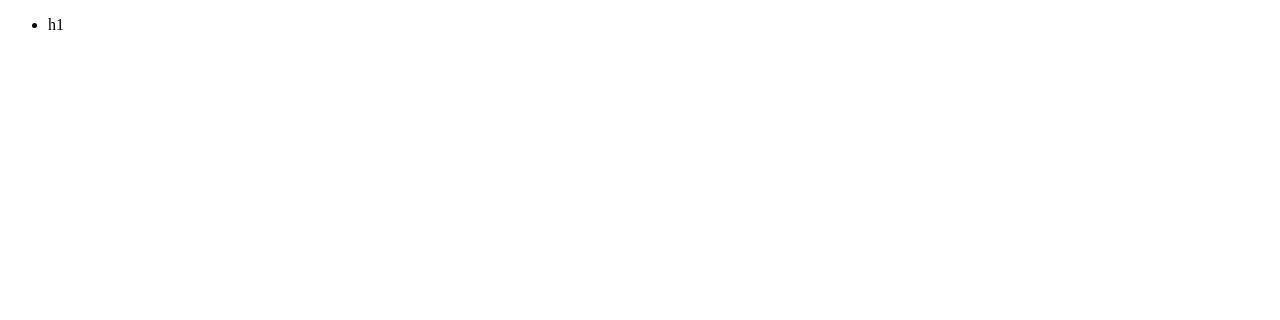
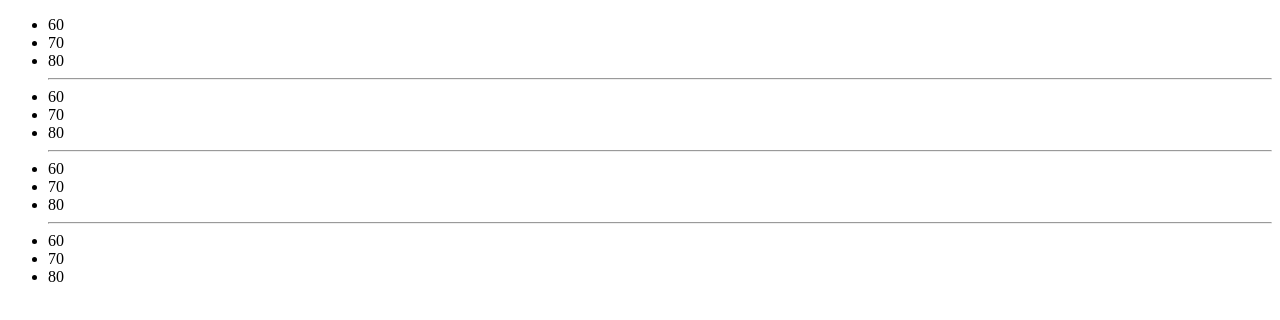
Before and after one commit to wieLai/mydemo, a Vue app: page /#/ in a window 1280 px wide. Shown: the top 320 px of the page. Built offline with nearby package versions, Linux system fonts and the light colour scheme.

Commit message:
mapGetters的使用

```diff
--- a/src/App.vue
+++ b/src/App.vue
@@ -1,12 +1,18 @@
 <template>
   <div class="app">
 <ul>
-  <li v-for="(item,index) in listDome" :key="index">{{item}}</li>
+  <!-- <li v-for="(item,index) in listDome" :key="index">{{item}}</li> -->
+
+  <li v-for="(item,index) in getlist1" :key="index">{{item}}</li><hr>
+  <li v-for="(item,index) in getlist2" :key="index">{{item}}</li><hr>
+  <li v-for="(item,index) in getlist3" :key="index">{{item}}</li><hr>
+  <li v-for="(item,index) in getlist4" :key="index">{{item}}</li>
 </ul>
   </div>
 </template>
 
 <script>
+import { mapGetters } from 'vuex'
 export default {
   data () {
     return {
@@ -22,7 +28,22 @@ export default {
     }
   },
   computed: {
+    //  普通用法就只能一个个地用了,
+    // getlist1 () {
+    //   return this.$store.getters.getlist1
+    // },
+    // getlist2 () {
+    //   return this.$store.getters.getlist2
+    // },
+    // getlist3 () {
+    //   return this.$store.getters.getlist3
+    // },
+    // getlist4 () {
+    //   return this.$store.getters.getlist4
+    // }
 
+    // mapGetters用法,并没有什么的特别，就是提供了一个方法让我们一次就把我们需要的可以一次搞过来
+    ...mapGetters(['getlist1', 'getlist2', 'getlist3', 'getlist4'])
   },
   methods: {
 
--- a/src/store/index.js
+++ b/src/store/index.js
@@ -5,10 +5,34 @@ Vue.use(vuex)
 export default new vuex.Store({
   // 需求就是需要在组件中（view）只筛选出我需要的
   state: {
-    list: ['p', 'img', 'h1', 'h2', 'div']
+    list: ['p', 'img', 'h1', 'h2', 'div'],
+    list2: [10, 20, 30, 40, 50, 60, 70, 80]
   },
 
   getters: {
+    // mapGetters,,,使用 场景就是我们如果有很多的全局计算属性要用到，在组件中一个个地用台麻烦了
+    getlist1 (state) {
+      return state.list2.filter(item => {
+        return item > 50
+      })
+    },
+    getlist2 (state) {
+      return state.list2.filter(item => {
+        return item > 50
+      })
+    },
+    getlist3 (state) {
+      return state.list2.filter(item => {
+        return item > 50
+      })
+    },
+    getlist4 (state) {
+      return state.list2.filter(item => {
+        return item > 50
+      })
+    },
+
+    // getters普通用法
     // 没有传参的方式
     // filterDome (state) {
     //   return state.list.filter((item) => {
```
